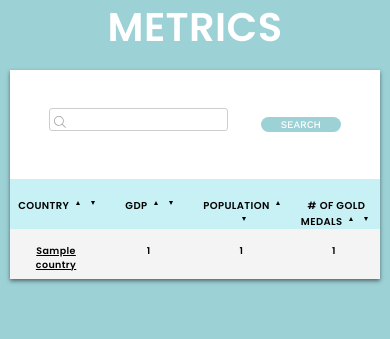
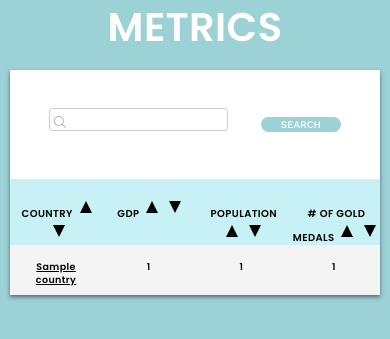
Before and after one commit to briantacderan/gold-medal-flask, a Flask app: page / in a window 390 px wide. Shown: the part 248-587 px from the top of the page. Run offline with Flask 2, Linux system fonts and the light colour scheme; tables that the repository leaves empty hold one stand-in row (values such as "Sample post").

Commit message:
Adjust more css

```diff
--- a/static/stylesheets/style.css
+++ b/static/stylesheets/style.css
@@ -214,7 +214,7 @@
 
   img.sort {
     width: 12px;
-    padding: 4px;
+    margin: 4px;
   }
 
   #container {
```
